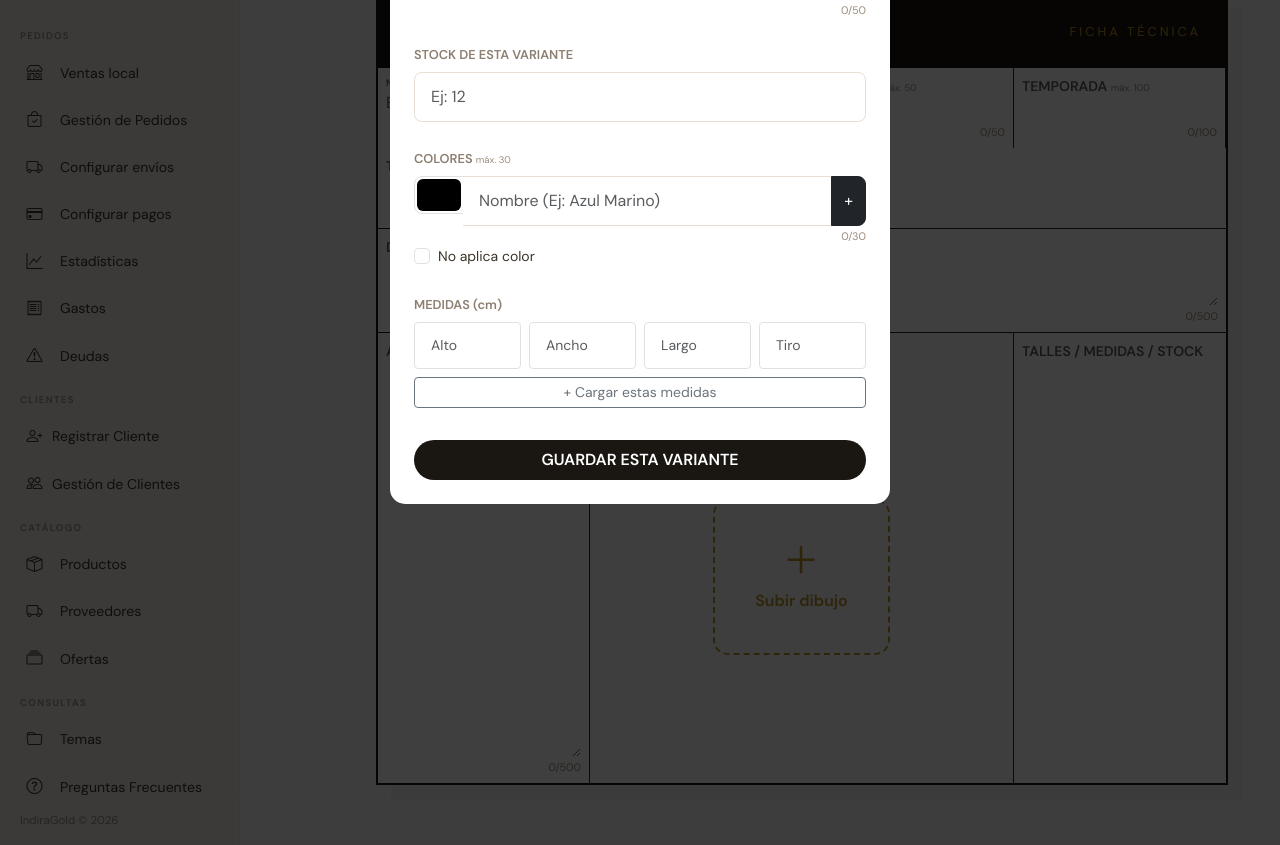
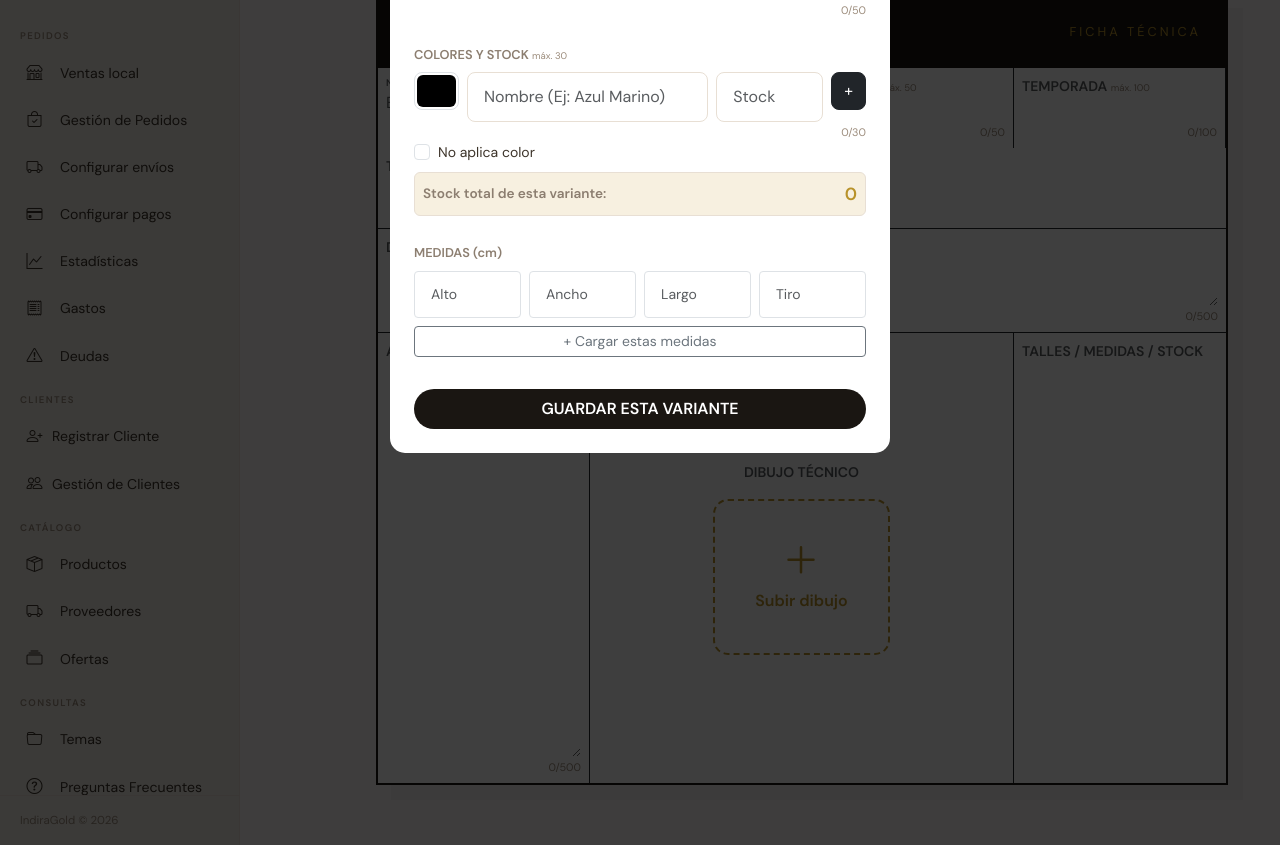
Before and after one commit to sofispazzarini/IndiraGold, a Django app: template productos/templates/productos/agregar_producto.html in a window 1280 px wide, after a click on "+ Agregar Variante". Shown: the part 196-1041 px from the top of the page. Run offline with Django 5.2, Linux system fonts and the light colour scheme; the template is opened without the code that fills it, so the values that code supplies are empty; some libraries are stand-ins or nearby versions.

Commit message:
Agregar stock por color en variantes
- Nuevo campo stock en VarianteColor
- Modal de variantes: input de stock para cada color
- Stock de variante se calcula sumando stocks de colores
- Validación: requiere al menos un color con stock
- Vista actualizada para guardar stock por color

Co-Authored-By: Claude Opus 4.5 <noreply@anthropic.com>

```diff
--- a/productos/models.py
+++ b/productos/models.py
@@ -212,9 +212,10 @@ class CategoriaOrdenProducto(models.Model):
 
 
 class VarianteColor(models.Model):
-    """Combinación única de Variante (producto+talle) + Color, con código QR para identificación física."""
+    """Combinación única de Variante (producto+talle) + Color, con código QR y stock individual."""
     variante = models.ForeignKey(Variante, on_delete=models.CASCADE, related_name='variante_colores')
     color = models.ForeignKey(Color, on_delete=models.CASCADE)
+    stock = models.PositiveIntegerField(default=0)
     qr_code = models.CharField(max_length=100, unique=True, blank=True)
     activo = models.BooleanField(default=True)
     created_at = models.DateTimeField(auto_now_add=True)
--- a/productos/templates/productos/_modal_variante.html
+++ b/productos/templates/productos/_modal_variante.html
@@ -16,20 +16,24 @@
           </div>
 
           <div class="mb-4">
-            <label class="form-label fw-bold" style="color: #8c7e70; font-size: 0.8rem;">STOCK DE ESTA VARIANTE</label>
-            <input type="number" min="0" step="1" class="form-control" id="inputStockVariante" placeholder="Ej: 12" required
-                   style="border-radius: 8px; border: 1.5px solid #e8dfd4;"
-                   onkeydown="return event.key !== 'e' && event.key !== 'E' && event.key !== '+' && event.key !== '-' && event.key !== '.'">
-          </div>
-
-          <div class="mb-4">
-            <label class="form-label fw-bold" style="color: #8c7e70; font-size: 0.8rem;">COLORES <span class="char-limit">máx. 30</span></label>
-            <div class="input-group mb-2">
-              <input type="color" class="form-control form-control-color" id="colorPickerModal" value="#000000" title="Elegir color"
-                     style="max-width: 50px; height: 38px; padding: 2px; border-radius: 8px 0 0 8px; cursor: pointer;">
-              <input type="text" class="form-control char-input" id="colorNombreModal" data-max="30" maxlength="30" placeholder="Nombre (Ej: Azul Marino)"
-                     style="border-top: 1.5px solid #e8dfd4; border-bottom: 1.5px solid #e8dfd4; border-left: none;">
-              <button type="button" class="btn btn-dark" id="btnPostColor" style="border-radius: 0 8px 8px 0;">+</button>
+            <label class="form-label fw-bold" style="color: #8c7e70; font-size: 0.8rem;">COLORES Y STOCK <span class="char-limit">máx. 30</span></label>
+            <div class="row g-2 mb-2">
+              <div class="col-auto">
+                <input type="color" class="form-control form-control-color" id="colorPickerModal" value="#000000" title="Elegir color"
+                       style="width: 45px; height: 38px; padding: 2px; border-radius: 8px; cursor: pointer;">
+              </div>
+              <div class="col">
+                <input type="text" class="form-control char-input" id="colorNombreModal" data-max="30" maxlength="30" placeholder="Nombre (Ej: Azul Marino)"
+                       style="border: 1.5px solid #e8dfd4; border-radius: 8px;">
+              </div>
+              <div class="col-3">
+                <input type="number" min="1" step="1" class="form-control" id="colorStockModal" placeholder="Stock"
+                       style="border: 1.5px solid #e8dfd4; border-radius: 8px;"
+                       onkeydown="return event.key !== 'e' && event.key !== 'E' && event.key !== '+' && event.key !== '-' && event.key !== '.'">
+              </div>
+              <div class="col-auto">
+                <button type="button" class="btn btn-dark" id="btnPostColor" style="border-radius: 8px; height: 38px;">+</button>
+              </div>
             </div>
             <div class="char-counter" style="margin-top: -0.4rem;"><span class="char-count">0</span>/30</div>
             <div class="form-check mb-2">
@@ -38,6 +42,14 @@
             </div>
 
             <div id="displayColoresTemp" class="p-2 border rounded bg-light d-none" style="min-height: 40px;"></div>
+
+            <div class="mt-2 p-2 rounded" style="background: #f7f0e0; border: 1px solid #e8dfd4;">
+              <div class="d-flex justify-content-between align-items-center">
+                <span style="color: #8c7e70; font-size: 0.85rem; font-weight: 600;">Stock total de esta variante:</span>
+                <span id="stockVarianteTotal" style="color: #b8922a; font-size: 1.1rem; font-weight: 700;">0</span>
+              </div>
+            </div>
+            <input type="hidden" id="inputStockVariante" value="0">
           </div>
 
           <div class="mb-4">
--- a/productos/templates/productos/agregar_producto.html
+++ b/productos/templates/productos/agregar_producto.html
@@ -464,10 +464,27 @@
             let picker = document.getElementById('colorPickerModal').value;
             let nombre = document.getElementById('colorNombreModal').value.trim() || picker;
             let ninguno = document.getElementById('colorNingunoModal').checked;
+            let stockColor = parseInt(document.getElementById('colorStockModal').value || '0', 10);
 
-            tempColores.push({ colorNombre: ninguno ? 'Sin color' : nombre, colorHex: ninguno ? null : picker, colorNinguno: ninguno });
+            if (!ninguno && !nombre) {
+                alert('Ingresá un nombre para el color.');
+                return;
+            }
+            if (stockColor <= 0 || Number.isNaN(stockColor)) {
+                alert('Ingresá un stock válido para este color.');
+                return;
+            }
+
+            tempColores.push({
+                colorNombre: ninguno ? 'Sin color' : nombre,
+                colorHex: ninguno ? null : picker,
+                colorNinguno: ninguno,
+                stock: stockColor
+            });
             renderTempColores();
+            actualizarStockVariante();
             document.getElementById('colorNombreModal').value = '';
+            document.getElementById('colorStockModal').value = '';
         };
 
         // Botón Agregar Medida (DENTRO DEL MODAL)
@@ -488,8 +505,13 @@
             try {
                 let talle = document.getElementById('inputTalleLibre').value.trim();
                 let stock = parseInt(document.getElementById('inputStockVariante').value || '0', 10);
-                if (Number.isNaN(stock) || stock < 0) {
-                    alert('Ingresá un stock válido para esta variante.');
+
+                if (tempColores.length === 0) {
+                    alert('Agregá al menos un color con stock.');
+                    return;
+                }
+                if (Number.isNaN(stock) || stock <= 0) {
+                    alert('El stock total debe ser mayor a 0. Agregá colores con stock.');
                     return;
                 }
                 variantes.push({ talle, colores: [...tempColores], medidas: [...tempMedidas], stock, precio: 0 });
@@ -509,6 +531,7 @@
                 tempColores = []; tempMedidas = [];
                 e.target.reset();
                 renderTempColores(); renderTempMedidas();
+                document.getElementById('stockVarianteTotal').textContent = '0';
             } catch(err) {
                 console.error('Error al guardar variante:', err);
                 alert('Error: ' + err.message);
@@ -627,16 +650,29 @@
             contenedor.classList.add('d-none');
         }
 
-        // Solo círculo de color con botón de eliminar
         contenedor.innerHTML = tempColores.map((c, i) => `
-            <span class="d-inline-flex align-items-center me-2 mb-1 px-2 py-1 rounded" style="background: #333;" title="${c.colorNombre || 'Sin color'}">
+            <span class="d-inline-flex align-items-center me-2 mb-2 px-2 py-1 rounded" style="background: #333;" title="${c.colorNombre || 'Sin color'}">
                 ${c.colorNinguno
                     ? '<span class="text-white small">Sin color</span>'
                     : `<span style="display:inline-block; width:20px; height:20px; background-color:${c.colorHex}; border-radius:50%; border:2px solid #fff;"></span>`
                 }
-                <button type="button" class="btn-close btn-close-white ms-1" style="font-size:0.45rem" onclick="tempColores.splice(${i},1); renderTempColores()"></button>
+                <span class="text-white small ms-1">${c.colorNombre}</span>
+                <span class="badge bg-warning text-dark ms-1">${c.stock}</span>
+                <button type="button" class="btn-close btn-close-white ms-1" style="font-size:0.45rem" onclick="eliminarColor(${i})"></button>
             </span>
         `).join('');
+    }
+
+    function eliminarColor(index) {
+        tempColores.splice(index, 1);
+        renderTempColores();
+        actualizarStockVariante();
+    }
+
+    function actualizarStockVariante() {
+        const total = tempColores.reduce((sum, c) => sum + (c.stock || 0), 0);
+        document.getElementById('stockVarianteTotal').textContent = total;
+        document.getElementById('inputStockVariante').value = total;
     }
 
     function renderTempMedidas() {
@@ -661,7 +697,7 @@
         document.getElementById('listadoVariantesGlobal').innerHTML = variantes.map((v, i) => {
             let coloresHtml = v.colores.map(c =>
                 c.colorNinguno ? '<span class="badge bg-secondary ms-1">Sin color</span>' :
-                `<span class="badge bg-dark ms-1 d-inline-flex align-items-center"><span style="display:inline-block; width:10px; height:10px; background-color:${c.colorHex}; border-radius:50%; margin-right:4px; border:1px solid #fff;"></span>${c.colorNombre}</span>`
+                `<span class="badge bg-dark ms-1 d-inline-flex align-items-center"><span style="display:inline-block; width:10px; height:10px; background-color:${c.colorHex}; border-radius:50%; margin-right:4px; border:1px solid #fff;"></span>${c.colorNombre} <span class="badge bg-warning text-dark ms-1" style="font-size:0.65rem;">${c.stock || 0}</span></span>`
             ).join('');
 
             let medidasHtml = v.medidas.map((m, j) =>
@@ -693,9 +729,9 @@
 
             // Filtramos los colores (ignorando "Sin color") y armamos HTML y Texto
             let colHtml = v.colores.filter(c => !c.colorNinguno).map(c =>
-                `<span class="d-inline-flex align-items-center me-2"><span style="display:inline-block; width:10px; height:10px; background-color:${c.colorHex}; border-radius:50%; border:1px solid #ccc; margin-right:4px;"></span>${c.colorNombre}</span>`
+                `<span class="d-inline-flex align-items-center me-2"><span style="display:inline-block; width:10px; height:10px; background-color:${c.colorHex}; border-radius:50%; border:1px solid #ccc; margin-right:4px;"></span>${c.colorNombre} (${c.stock || 0})</span>`
             ).join('');
-            let colText = v.colores.filter(c => !c.colorNinguno).map(c => c.colorNombre).join(', ');
+            let colText = v.colores.filter(c => !c.colorNinguno).map(c => `${c.colorNombre}: ${c.stock || 0}`).join(', ');
 
             // Armamos Medidas
             let medList = v.medidas.map(m => `A:${m.alto||'-'} An:${m.ancho||'-'} L:${m.largo||'-'} T:${m.tiro||'-'}`);
--- a/productos/views.py
+++ b/productos/views.py
@@ -377,6 +377,7 @@ def agregar_producto(request, subcat_id):
                             nombre_color,
                             c.get('colorHex') or '#888888'
                         )
+                        stock_color = int(c.get('stock', 0))
                         if nombre_color:
                             color_obj, created = Color.objects.get_or_create(
                                 nombre=nombre_color,
@@ -386,10 +387,12 @@ def agregar_producto(request, subcat_id):
                                 color_obj.codigo_hex = codigo_hex
                                 color_obj.save()
                             nueva_variante.colores.add(color_obj)
-                            VarianteColor.objects.get_or_create(
+                            vc, _ = VarianteColor.objects.get_or_create(
                                 variante=nueva_variante,
                                 color=color_obj,
                             )
+                            vc.stock = stock_color
+                            vc.save()
 
                     # 4. VINCULAR MEDIDAS
                     medidas_data = v.get('medidas', [])
```
Also changed, not shown: productos/migrations/0031_add_stock_to_variantecolor.py (added).
